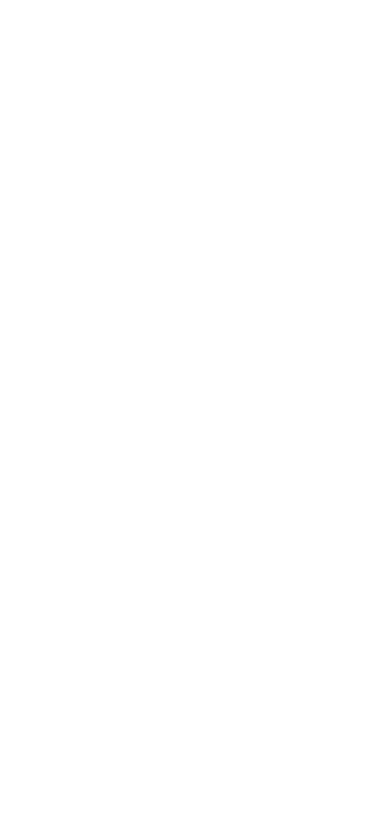
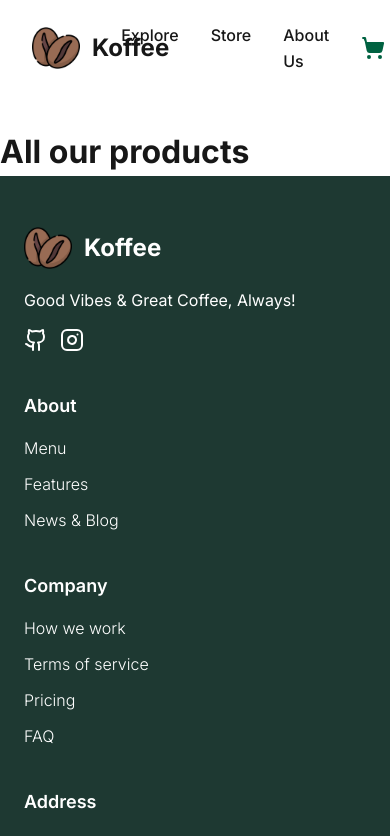
Before and after one commit to namdosanwannabe/Koffee, a React (Vite) app in the folder frontend/: page /store in a window 390 px wide. Before the commit this address had no page. Shown: the top 836 px of the page. Built offline with nearby package versions, Linux system fonts and the light colour scheme.

Commit message:
feat: Added Store Page and Modified the Header Component. Made the Home Page a responsive.

```diff
--- a/frontend/src/App.css
+++ b/frontend/src/App.css
@@ -2,6 +2,10 @@
 @tailwind components;
 @tailwind utilities;
 
+html {
+  scroll-behavior: smooth;
+}
+
 body {
   font-family: Inter, sans-serif;
 }
--- a/frontend/src/App.jsx
+++ b/frontend/src/App.jsx
@@ -2,6 +2,7 @@
 import { BrowserRouter, Routes, Route } from 'react-router-dom';
 import AppLayout from './components/AppLayout';
 import Home from './pages/Home';
+import Store from './pages/Store';
 
 function App() {
     return (
@@ -12,6 +13,12 @@
                         <Home />
                     </AppLayout>
                 } />
+
+                <Route path="/store" element={
+                    <AppLayout>
+                        <Store />
+                    </AppLayout>
+                } />
             </Routes>
         </BrowserRouter>
     );
--- a/frontend/src/components/Button.jsx
+++ b/frontend/src/components/Button.jsx
@@ -19,7 +19,8 @@
     return (
         <button
             type="button"
-            className={`${className} ${getVariant(variant)} ${getBorderRadius(type)} py-4 px-8 w-fit`}
+            className={`${className} ${getVariant(variant)} ${getBorderRadius(type)}
+            p-4 md:py-4 md:px-6 lg:py-4 lg:px-8 w-fit text-nowrap text-xs sm:text-sm md:text-base`}
             onClick={onClick}
         >
             {children}
--- a/frontend/src/components/Footer.jsx
+++ b/frontend/src/components/Footer.jsx
@@ -36,7 +36,7 @@
 
                     {/* Right */}
                     <div className='flex flex-col sm:flex-row gap-10 md:gap-20'>
-                        <div className='flex flex-col gap-5'>
+                        <div className='flex flex-col gap-4'>
                             <p className='font-semibold text-lg'>About</p>
                             <div className='flex flex-col gap-3 font-light text-base'>
                                 <a href='#'>Menu</a>
@@ -44,7 +44,7 @@
                                 <a href='#'>News & Blog</a>
                             </div>
                         </div>
-                        <div className='flex flex-col gap-5'>
+                        <div className='flex flex-col gap-4'>
                             <p className='font-semibold text-lg'>Company</p>
                             <div className='flex flex-col gap-3 font-light text-base'>
                                 <a href='#'>How we work</a>
@@ -53,7 +53,7 @@
                                 <a href='#'>FAQ</a>
                             </div>
                         </div>
-                        <div className='flex flex-col gap-5'>
+                        <div className='flex flex-col gap-4'>
                             <p className='font-semibold text-lg'>Address</p>
                             <div className='flex flex-col gap-3 font-light text-base'>
                                 <a href='#'>Bataan, Philippines</a>
--- a/frontend/src/components/Header.jsx
+++ b/frontend/src/components/Header.jsx
@@ -1,12 +1,33 @@
-import React from 'react'
+import React, { useState, useEffect } from 'react'
+import { useLocation } from 'react-router-dom';
 import { motion } from 'framer-motion'
 import Logo from '../assets/logo/koffee-logo.png'
 import { ShoppingCart } from 'lucide-react';
 
 const Header = () => {
+    const location = useLocation();
+
+    useEffect(() => {
+        const hash = location.hash;
+
+        if (hash) {
+            const element = document.querySelector(hash);
+            if (element) {
+                const elementPosition = element.getBoundingClientRect().top + window.scrollY;
+
+                setTimeout(() => {
+                    window.scrollTo({
+                        top: elementPosition - 80,
+                        behavior: "smooth",
+                    });
+                }, 300);
+            }
+        }
+    }, [location]);
+
     return (
         <header
-            className='fixed top-0 left-0 right-0 z-50 backdrop-blur-md bg-white'>
+            className='fixed top-0 left-0 right-0 z-50 backdrop-blur-md bg-white/50'>
             <motion.div
                 initial={{ opacity: 0, filter: "blur(10px)" }}
                 animate={{ opacity: 1, filter: "blur(0px)" }}
@@ -18,8 +39,8 @@
                         <p className='text-black text-2xl font-bold '>Koffee</p>
                     </a>
                     <nav className='flex gap-8 font-medium text-based text-black leading-relaxed'>
-                        <a href='#'>Explore</a>
-                        <a href='#'>Store</a>
+                        <a href='/#explore'>Explore</a>
+                        <a href='store'>Store</a>
                         <a href='#'>About Us</a>
                         <button>
                             <ShoppingCart size={24} fill='#006241' className='text-primary' />
--- a/frontend/src/components/ProductCard.jsx
+++ b/frontend/src/components/ProductCard.jsx
@@ -5,7 +5,7 @@
     const imageControls = useAnimation();
 
     const imageVariants = {
-        hidden: { opacity: 0, y: -50, filter: "blur(10px)" },
+        hidden: { opacity: 0, y: -30, filter: "blur(10px)" },
         visible: {
             opacity: 1,
             y: 0,
--- a/frontend/src/components/Tabs.jsx
+++ b/frontend/src/components/Tabs.jsx
@@ -19,7 +19,7 @@
                         <button
                             tabIndex={-1}
                             key={index}
-                            className={`relative text-lg font-medium ease-out transition-all duration-300 ${activeTab === index ? 'text-primary-dark' : 'hover:text-primary-light'}`}
+                            className={`relative flex-1 xs:flex-none text-lg font-medium ease-out transition-all duration-300 ${activeTab === index ? 'text-primary-dark' : 'hover:text-primary-light'}`}
                             onClick={() => handleActiveTab(index)}
                         >
                             <span className='block mb-1 px-2'>{tab.label}</span>
--- a/frontend/src/pages/Home.jsx
+++ b/frontend/src/pages/Home.jsx
@@ -46,62 +46,75 @@
                 <motion.img
                     initial={{ opacity: 0, x: -180, filter: 'blur(15px)' }}
                     animate={{ opacity: 1, x: 0, filter: 'blur(0px)' }}
-                    transition={{ duration: 1, ease: 'easeOut', }}
-                    src={FloatingLeft} className='absolute left-0 top-3' />
-                <div className='mx-auto max-w-6xl py-16 px-4 flex gap-20'>
-                    <div className='flex-1 flex flex-col justify-center'>
+                    transition={{ duration: 1, ease: 'easeOut' }}
+                    src={FloatingLeft}
+                    className='absolute left-0 top-3 w-48 md:w-64'
+                />
+                <div className='mx-auto max-w-6xl py-16 pb-12 px-4 flex flex-col-reverse md:flex-row gap-4 md:gap-8'>
+                    <div className='flex-1 flex flex-col justify-center text-center md:text-left'>
                         <motion.h1
                             initial={{ opacity: 0, y: 50, filter: 'blur(10px)' }}
                             animate={{ opacity: 1, y: 0, filter: 'blur(0px)' }}
                             transition={{ duration: 1, ease: 'easeOut' }}
-                            className='font-extrabold text-black text-7xl leading-tight'>Sip Happens, Make It Coffee</motion.h1>
+                            className='font-extrabold text-black text-4xl sm:text-5xl md:text-6xl lg:text-7xl'
+                        >
+                            Sip Happens, Make It Coffee
+                        </motion.h1>
 
                         <motion.p
                             initial={{ opacity: 0, y: 50, filter: 'blur(10px)' }}
                             animate={{ opacity: 1, y: 0, filter: 'blur(0px)' }}
                             transition={{ duration: 1, ease: 'easeOut', delay: 0.2 }}
-                            className='text-lg font-medium mt-2'>Whatever life throws at you, tackle it with a fresh, hot cup of the good stuff.</motion.p>
+                            className='text-base sm:text-lg font-medium mt-4'
+                        >
+                            Whatever life throws at you, tackle it with a fresh, hot cup of the good stuff.
+                        </motion.p>
 
                         <motion.div
                             initial={{ opacity: 0, y: 50, filter: 'blur(10px)' }}
                             animate={{ opacity: 1, y: 0, filter: 'blur(0px)' }}
                             transition={{ duration: 1, ease: 'easeOut', delay: 0.4 }}
-                            className='flex gap-8 mt-8'>
-                            <Button className='flex items-center gap-3'>
+                            className='flex sm:flex-row gap-4 sm:gap-8 mt-8 justify-center md:justify-start'
+                        >
+                            <Button className='flex items-center justify-center gap-3'>
                                 Shop Beans & Brews
-
                                 <svg width="7" height="14" viewBox="0 0 7 14" fill="none" xmlns="http://www.w3.org/2000/svg">
                                     <path d="M1.5 12.8334L5.83061 7.78099C6.2158 7.3316 6.2158 6.66848 5.83061 6.21909L1.5 1.16671" stroke="white" strokeWidth="1.5" strokeLinecap="round" />
                                 </svg>
-
                             </Button>
                             <Button variant='outlined'>Learn More</Button>
                         </motion.div>
                     </div>
+
                     <div className='flex-1 flex justify-center'>
                         <motion.img
                             initial={{ opacity: 0, x: 50, filter: 'blur(8px)' }}
                             animate={{ opacity: 1, x: 0, filter: 'blur(0px)' }}
                             transition={{ duration: 1, ease: 'easeOut', delay: 0.6 }}
-                            src={HeroMain} className='max-w-lg w-full' />
+                            src={HeroMain}
+                            className='max-w-xs sm:max-w-md md:max-w-lg w-full'
+                        />
                     </div>
                 </div>
             </section>
-            <section className='bg-white relative overflow-hidden pb-9'>
+
+            <section id='explore' className='bg-white relative overflow-hidden pb-9'>
                 <motion.img
                     initial={{ opacity: 0, x: 180, filter: 'blur(15px)' }}
                     whileInView={{ opacity: 1, x: 0, filter: 'blur(0px)' }}
                     transition={{ duration: 1, ease: 'easeOut', delay: 0.4 }}
                     viewport={{ once: true }}
                     src={FloatingRight}
-                    className='absolute right-0 top-12' />
-                <div className='mx-auto max-w-6xl py-16 px-4 text-center'>
+                    className='absolute right-0 top-12 hidden xs:block w-32 sm:w-48 md:w-64'
+                />
+                <div className='mx-auto max-w-6xl py-8 md:py-12 lg:py-16 px-4 text-center'>
                     <motion.h2
                         initial={{ opacity: 0, y: 50, filter: 'blur(10px)' }}
                         whileInView={{ opacity: 1, y: 0, filter: 'blur(0px)' }}
                         transition={{ duration: 1, ease: 'easeOut', delay: 0.4 }}
                         viewport={{ once: true }}
-                        className='text-[40px] text-black font-bold'>
+                        className='text-3xl sm:text-4xl md:text-5xl text-black font-bold'
+                    >
                         Discover Your Perfect Brew
                     </motion.h2>
                     <motion.div
@@ -109,11 +122,13 @@
                         whileInView={{ opacity: 1, y: 0, filter: 'blur(0px)' }}
                         transition={{ duration: 1, ease: 'easeOut', delay: 0.8 }}
                         viewport={{ once: true }}
-                        className='mt-8'>
+                        className='mt-8'
+                    >
                         <Tabs tabs={TabContent} />
                     </motion.div>
                 </div>
             </section>
+
         </>
     )
 }
@@ -130,7 +145,7 @@
 
     return (
         <motion.div
-            className='grid grid-cols-2 md:grid-cols-3 gap-6'
+            className='grid grid-cols-1 xs:grid-cols-2 md:grid-cols-3 gap-6'
             initial="hidden"
             whileInView="visible"
             viewport={{ once: true, amount: 0.2 }}
--- /dev/null
+++ b/frontend/src/pages/Store.jsx
@@ -0,0 +1,19 @@
+import React from 'react'
+import { motion } from 'framer-motion'
+
+const Store = () => {
+    return (
+        <div className='mx-auto max-w-5xl pt-8'>
+            <motion.h1
+                initial={{ opacity: 0, y: 50, filter: 'blur(10px)' }}
+                animate={{ opacity: 1, y: 0, filter: 'blur(0px)' }}
+                transition={{ duration: 1, ease: 'easeOut' }}
+                className='font-bold text-black text-[32px]'
+            >
+                All our products
+            </motion.h1>
+        </div>
+    )
+}
+
+export default Store
```
